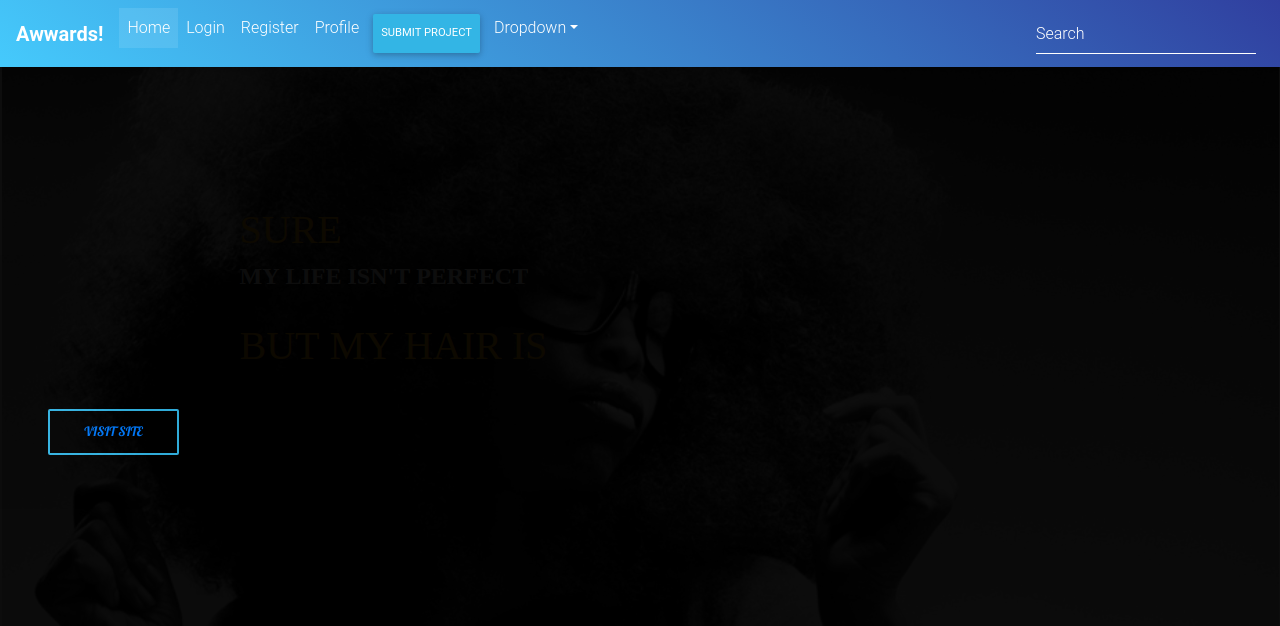
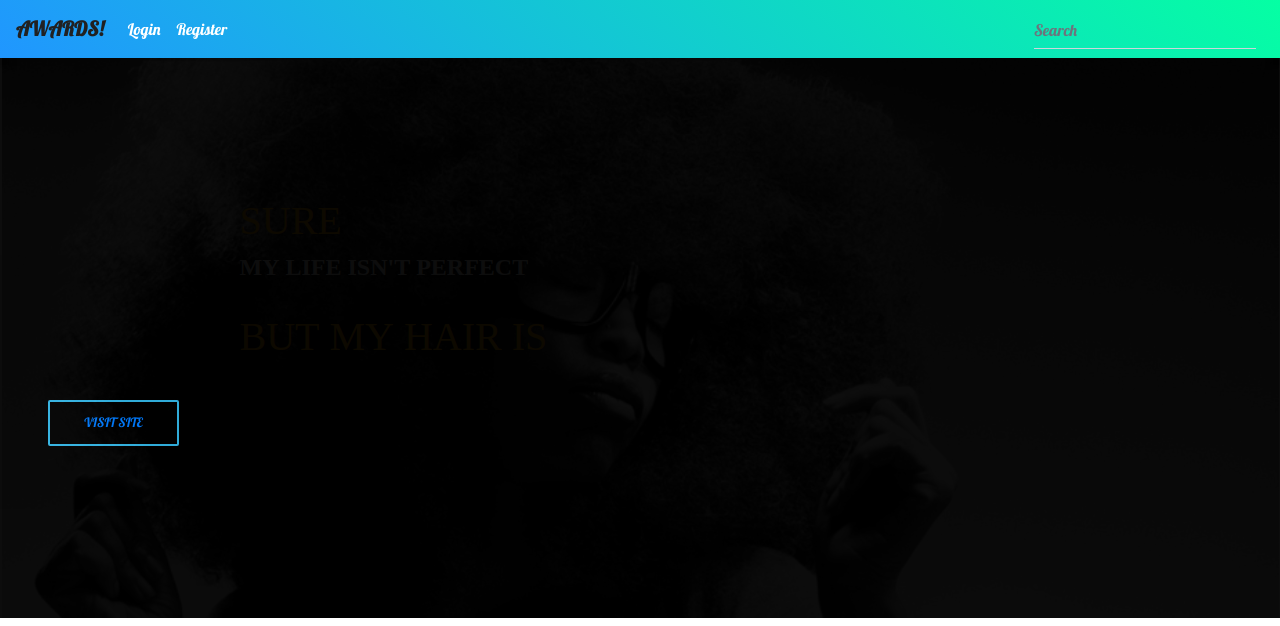
Before and after one commit to IreneMercy/Project-Review, a Django app: template Awards/templates/home.html in a window 1280 px wide. Shown: the top 626 px of the page. Run offline with Django 3.2, Linux system fonts and the light colour scheme; the template is opened without the code that fills it, so the values that code supplies are empty; some libraries are stand-ins or nearby versions.

Commit message:
add if else statement to dispay different parts of the navbar when user is logged in

```diff
--- a/Awards/templates/navbar.html
+++ b/Awards/templates/navbar.html
@@ -2,57 +2,58 @@
 {% load static%}
 
     <!--Navbar-->
-    <nav class="navbar navbar-expand-lg navbar-dark blue-gradient">
+    <nav class="navbar navbar-expand-lg aqua-gradient content sticky-top">
 
       <!-- Navbar brand -->
-      <a class="navbar-brand font-weight-bold" href="#">Awwards!</a>
+      <a class="navbar-brand font-weight-bold text-dark text-uppercase" href="/">Awards!</a>
 
       <!-- Collapse button -->
-      <button class="navbar-toggler" type="button" data-toggle="collapse" data-target="#basicExampleNav"
+      <button class="navbar-toggler bg-info text-white" type="button" data-toggle="collapse" data-target="#basicExampleNav"
         aria-controls="basicExampleNav" aria-expanded="false" aria-label="Toggle navigation">
-        <span class="navbar-toggler-icon"></span>
+        <!-- <span class="navbar-toggler-icon"></span> -->
+        Menu
       </button>
 
       <!-- Collapsible content -->
       <div class="collapse navbar-collapse" id="basicExampleNav">
 
         <!-- Links -->
-        <ul class="navbar-nav mr-auto">
-          <li class="nav-item active">
-            <a class="nav-link" href="/">Home
+        <ul class="navbar-nav mr-auto text-white">
+          {% if user.is_authenticated %}
+          <li class="nav-item active ml-5">
+            <a class="nav-link text-dark" href="/">Home
               <span class="sr-only">(current)</span>
             </a>
           </li>
-          <li class="nav-item">
-            <a class="nav-link" href="{% url 'login' %}">Login</a>
-          </li>
-          <li class="nav-item">
-            <a class="nav-link" href="{% url 'register' %}">Register</a>
-          </li>
-          <li class="nav-item">
-            <a class="nav-link" href="{% url 'profile' %}">Profile</a>
-          </li>
-          <li class="nav-item">
-            <a class="nav-link btn btn-md btn-info" href="{% url 'newproject' %}">SUBMIT PROJECT</a>
-          </li>
+
 
           <!-- Dropdown -->
-          <li class="nav-item dropdown">
-            <a class="nav-link dropdown-toggle" id="navbarDropdownMenuLink" data-toggle="dropdown"
-              aria-haspopup="true" aria-expanded="false">Dropdown</a>
-            <div class="dropdown-menu dropdown-primary" aria-labelledby="navbarDropdownMenuLink">
+          <li class="nav-item dropdown ml-2 text-dark">
+            <a class="nav-link dropdown-toggle text-dark" id="navbarDropdownMenuLink" data-toggle="dropdown"
+              aria-haspopup="true" aria-expanded="false">Account</a>
+            <div class="dropdown-menu dropdown-primary text-dark" aria-labelledby="navbarDropdownMenuLink">
               <a class="dropdown-item" href="{% url 'profile' %}">Profile</a>
-              <a class="dropdown-item" href="#!">Logout</a>
-              <a class="dropdown-item" href="#">Something else here</a>
+              <a class="dropdown-item" href="{% url 'logout' %}">Logout</a>
             </div>
           </li>
 
+          <li class="nav-item ml-2 ">
+            <a class="nav-link text-dark" href="{% url 'newproject' %}">SUBMIT PROJECT</a>
+          </li>
+          {% else %}
+          <li class="nav-item">
+            <a class="nav-link text-white" href="{% url 'login' %}">Login</a>
+          </li>
+          <li class="nav-item">
+            <a class="nav-link text-white" href="{% url 'register' %}">Register</a>
+          </li>
+          {% endif %}
         </ul>
         <!-- Links -->
 
         <form class="form-inline" action="{% url 'search' %}">
           <div class="md-form my-0">
-            <input class="form-control mr-sm-2" type="text" placeholder="Search" aria-label="Search" name="post">
+            <input class="form-control mr-sm-2 text-white" type="text" placeholder="Search" aria-label="Search" name="post">
           </div>
         </form>
       </div>
```
